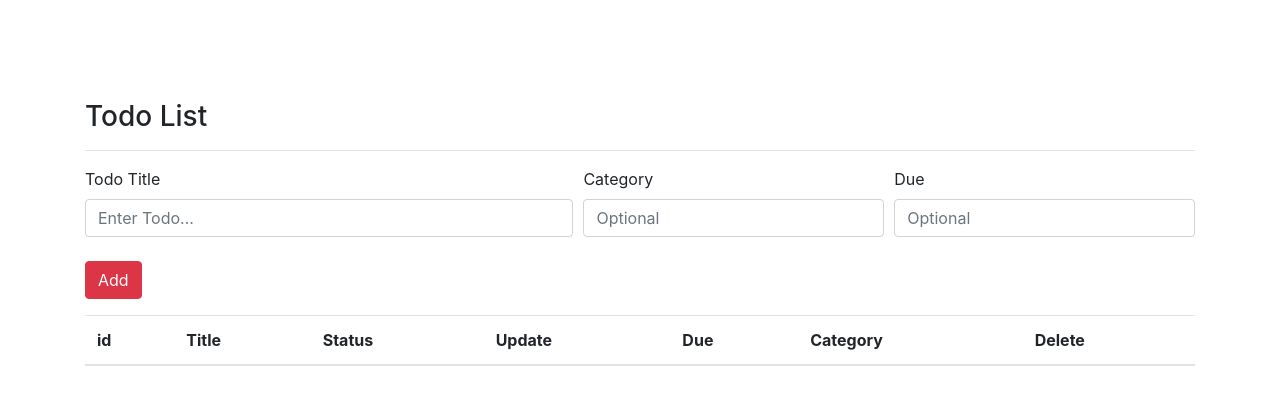
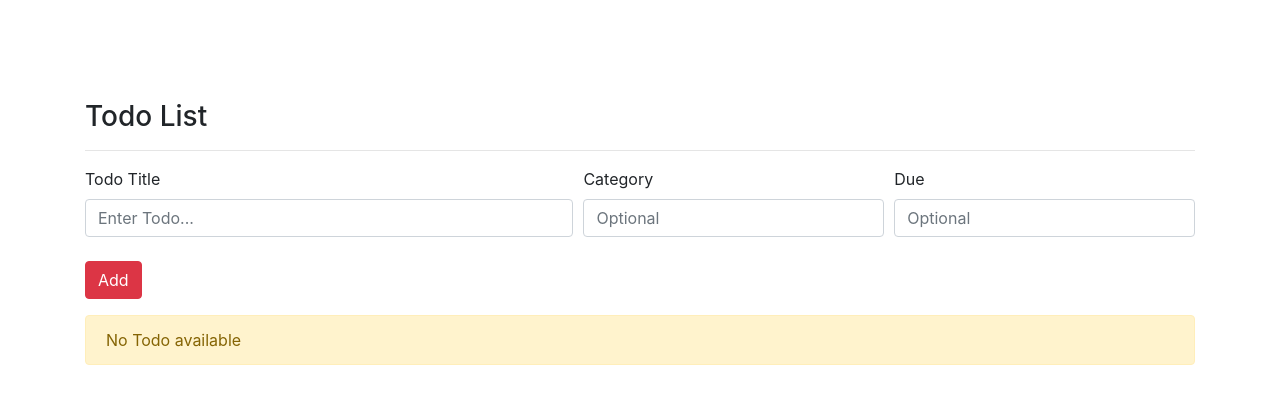
Before and after one commit to Paul-f1994/Todo-List-App, a Flask app: page / in a window 1280 px wide. Shown: the top 405 px of the page. Run offline with Flask 2, Linux system fonts and the light colour scheme; data that the repository does not hold is empty; some libraries are stand-ins or nearby versions.

Commit message:
fix some style issues

```diff
--- a/templates/index.html
+++ b/templates/index.html
@@ -55,7 +55,7 @@
                 <button type="submit" class="btn btn-danger">Add</button>
             </div>
         </form>
-        {% if todo_list == [] %}
+        {% if todo_lists == {} %}
         <div class="alert alert-warning" role="alert">
             No Todo available
         </div>
@@ -81,23 +81,33 @@
                     {% for todo in todo_list %}
                         <tr style="background-color: {{bg_color}}">
                             <form action="/updateTitleAndDueAndCategory/{{ todo.id }}" method="post">
-                                <td>{{ todo.id }}</td>
-                                <td>
-                                    <input type="text" class="form-control" id="updateTitle" name="updateTitle" value={{ todo.title }}>
+                                <td width="3%">
+                                    {{ todo.id }}
+                                </td>
+                                <td width="50%">
+                                    <input type="text" class="form-control" id="updateTitle" name="updateTitle" value="{{ todo.title }}">
                                 </td>
                                 {% if todo.complete == False %}
-                                    <td><span class="badge badge-danger">Not Complete</span></td>
+                                    <td width="3%">
+                                        <span class="badge badge-danger">Not Complete</span>
+                                    </td>
                                 {% else %}
-                                    <td><span class="badge badge-success">Completed</span></td>
+                                    <td width="3%">
+                                        <span class="badge badge-success">Completed</span>
+                                    </td>
                                 {% endif %}
-                                <td><a href="/complete/{{ todo.id }}" class="btn btn-info">Update</a></td>
-                                <td>
-                                    <input type="text" class="form-control" id="updateDue" name="updateDue" value={{ todo.due }}>
+                                <td width="2%">
+                                    <a href="/complete/{{ todo.id }}" class="btn btn-info">Update</a>
                                 </td>
-                                <td>
-                                    <input type="text" class="form-control" id="updateCategory" name="updateCategory" value={{ todo.category }}>
+                                <td width="20%">
+                                    <input type="text" class="form-control" id="updateDue" name="updateDue" value="{{ todo.due }}">
                                 </td>
-                                <td><a href="/delete/{{ todo.id }}" class="btn btn-danger">Delete</a></td>
+                                <td width="20%">
+                                    <input type="text" class="form-control" id="updateCategory" name="updateCategory" value="{{ todo.category }}">
+                                </td>
+                                <td width="2%">
+                                    <a href="/delete/{{ todo.id }}" class="btn btn-danger">Delete</a>
+                                </td>
                                 <input type="submit" style="display: none" />
                             </form>
                         </tr>
```
